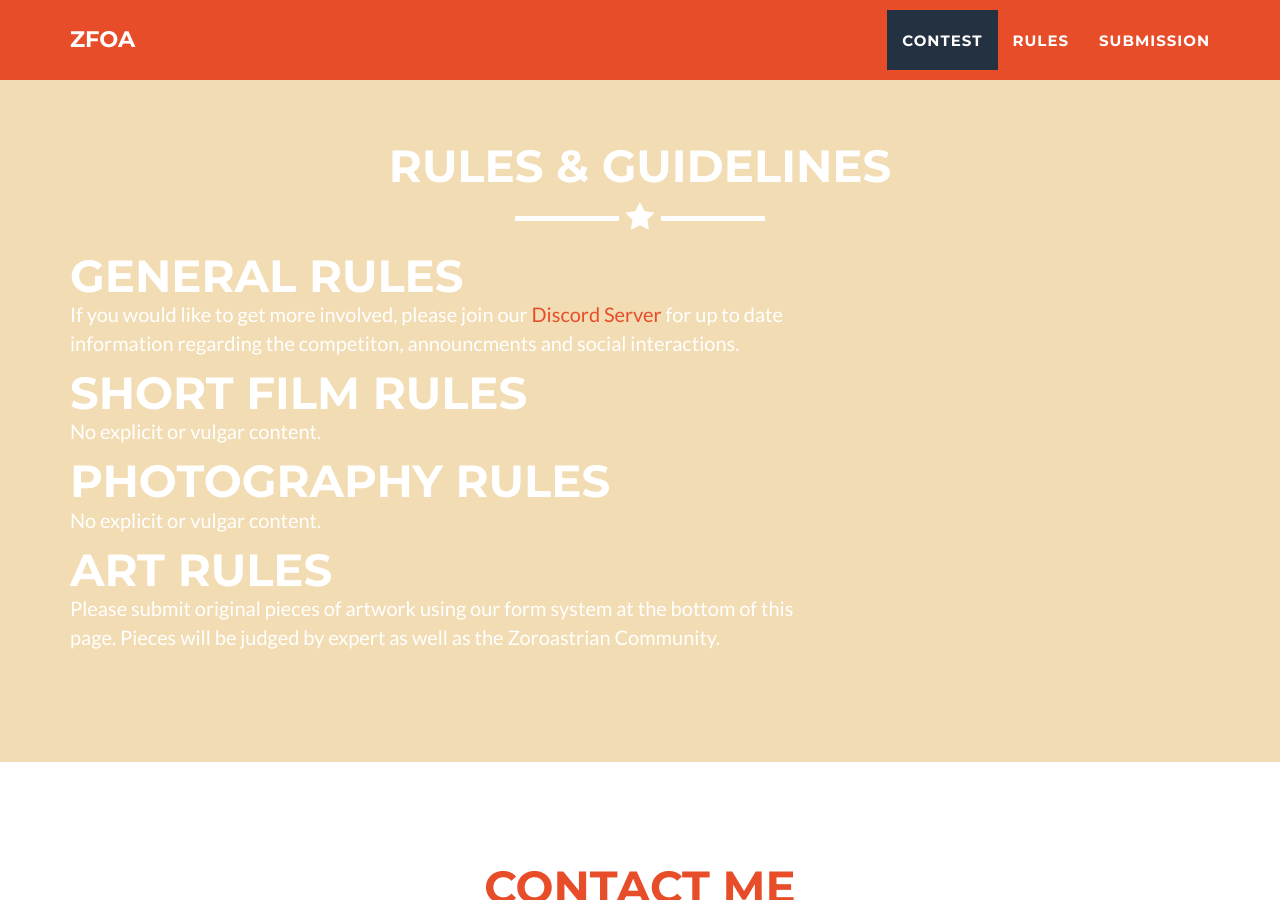
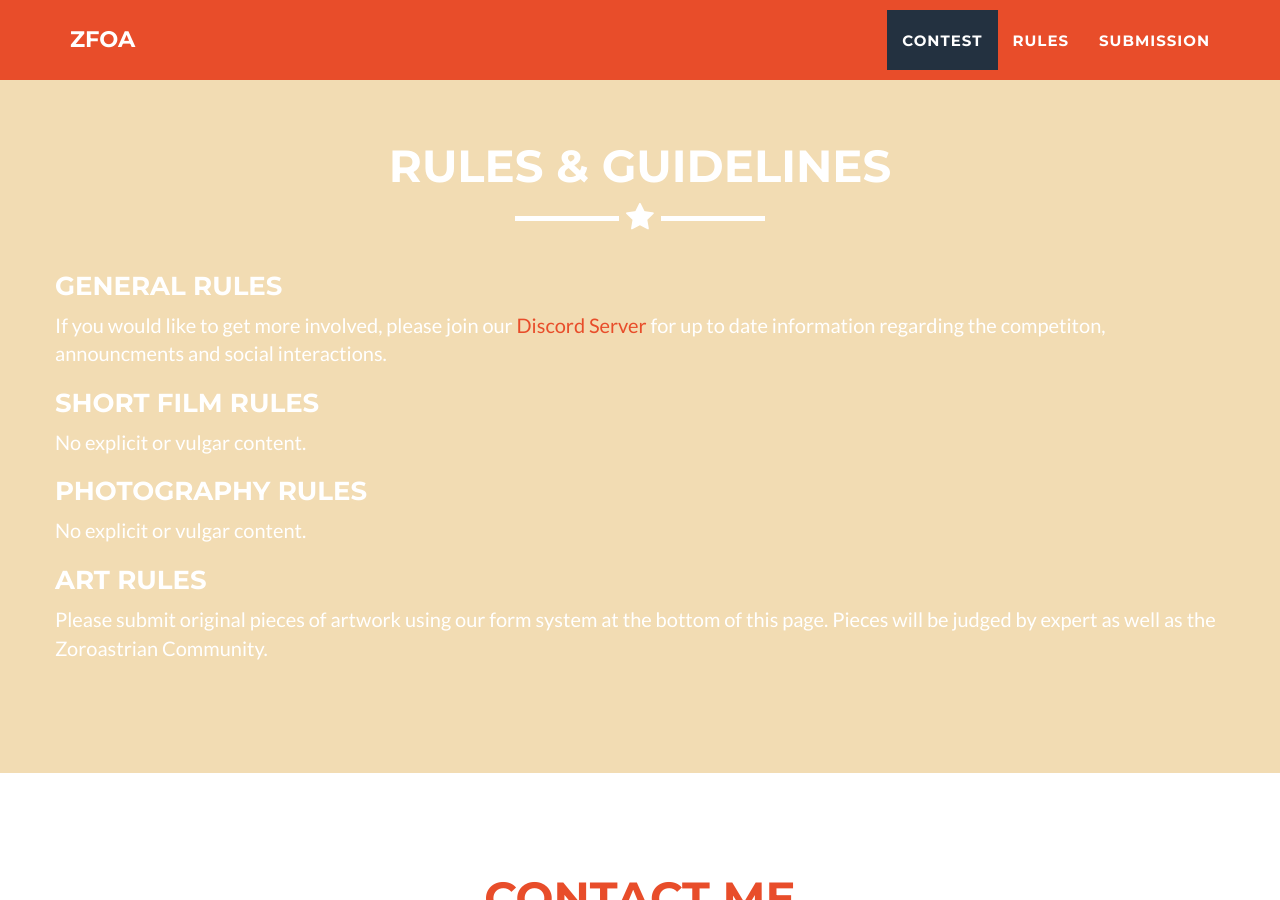
Before and after one commit to zfest/zfest.github.io, a Jekyll site: the page built from docs/_posts/2014-07-18-project-1.markdown, in a window 1280 px wide and 900 px high, scrolled down 1541 px. Built offline with Jekyll 4.4.1, drawn with Linux system fonts in a browser that asks for light colours.

Commit message:
Update about.html

```diff
--- a/docs/_includes/about.html
+++ b/docs/_includes/about.html
@@ -8,24 +8,22 @@
                 </div>
             </div>
             <div class="row">
-                <div class="col-lg-8">
-                    <h2>General Rules</h2>
+                <div class="col">
+                    <h3>General Rules</h3>
                     <p>If you would like to get more involved, please join our <a href="https://discord.gg/GxHYqk" >Discord Server</a> for up to date information regarding the competiton, announcments and social interactions.</p>
                 </div>
-                <div class="col-lg-8">
-                    <h2>Short Film Rules</h2>
+                <div class="col">
+                    <h3>Short Film Rules</h3>
                     <p>No explicit or vulgar content.</p>
                 </div>
-                <div class="col-lg-8">
-                    <h2>Photography Rules</h2>
+                <div class="col">
+                    <h3>Photography Rules</h3>
                     <p>No explicit or vulgar content.</p>
                 </div>
 
-                <div class="col-lg-8">
-                    <h2>Art Rules</h2>
-                    <p>Please submit original pieces of artwork using our form system at the bottom of this page. Pieces will be judged by expert as well as the Zoroastrian Community.
-
-                    </p>
+                <div class="col">
+                    <h3>Art Rules</h3>
+                    <p>Please submit original pieces of artwork using our form system at the bottom of this page. Pieces will be judged by expert as well as the Zoroastrian Community.           </p>
                 </div>
 
             </div>
```
